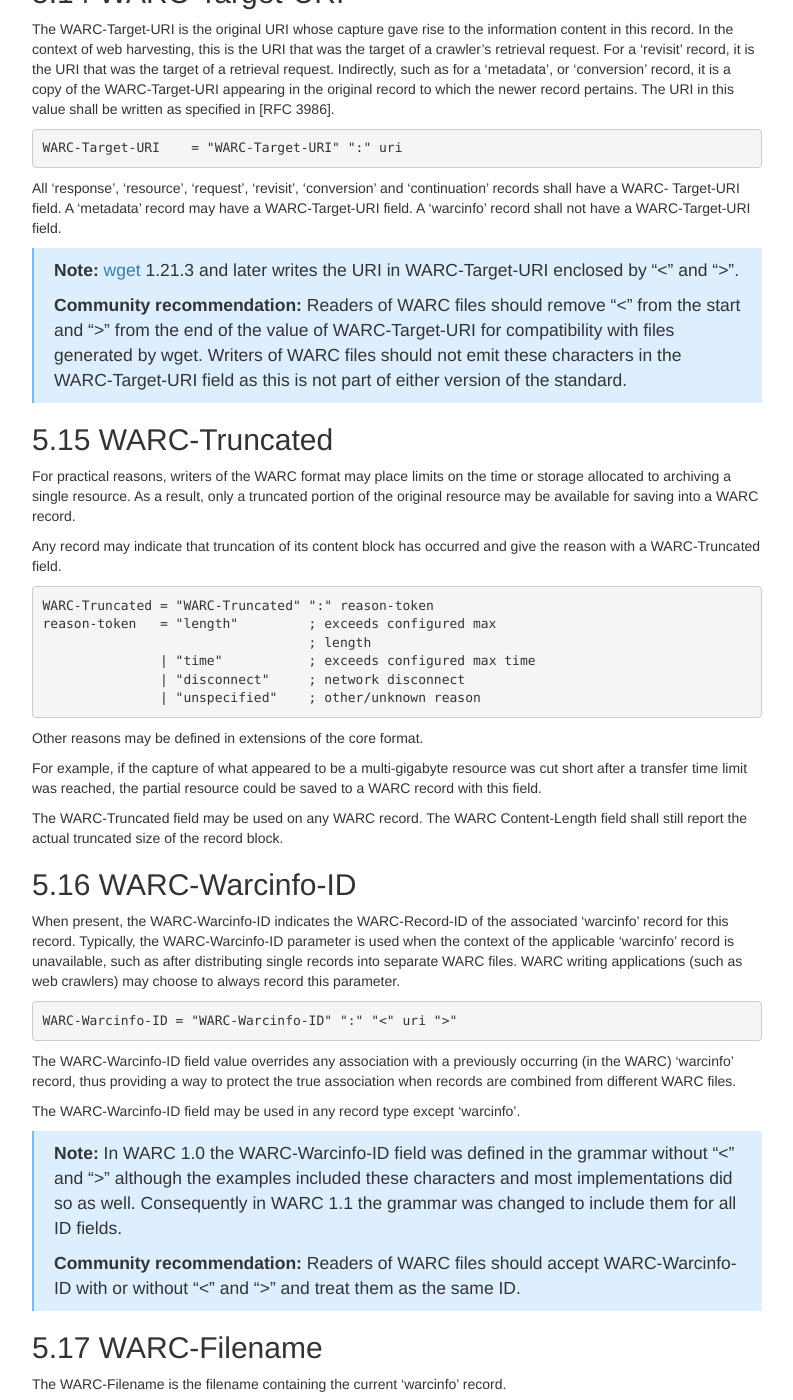
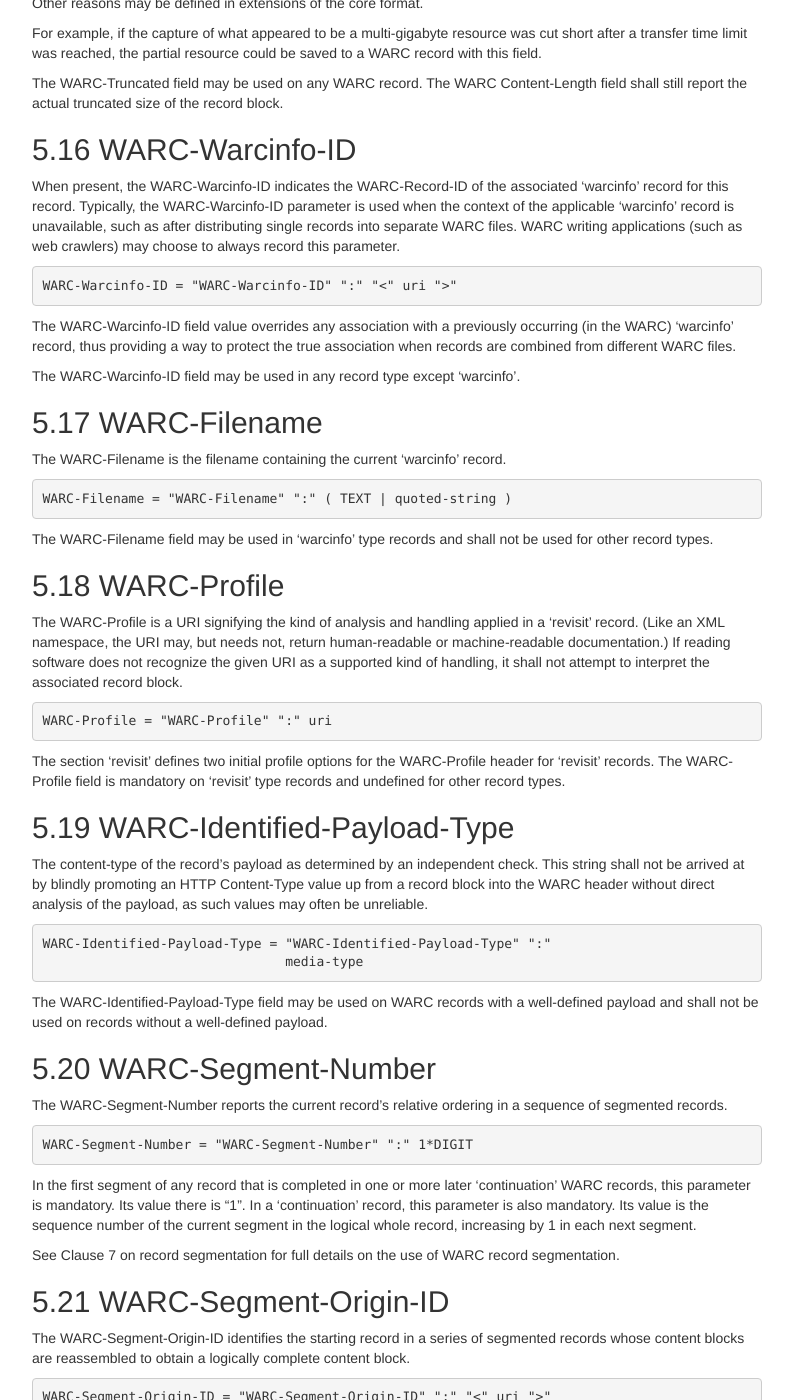
Before and after one commit to iipc/warc-specifications, a Jekyll site: the page built from specifications/warc-format/warc-1.1-annotated/index.md, in a window 1280 px wide and 1400 px high, scrolled down 12906 px. Shown: the whole window, without its empty margins (433-1226 px from the left). Built offline with Jekyll 4.4.1, drawn with Linux system fonts in a browser that asks for light colours; nearby versions of some CDN libraries; some of the changed text lies outside the part shown.

Commit message:
Revert "Add annotations about < and > in IDs and WARC-Target-URI"
This reverts commit 0fd1ca33cba12cccd87f6962ca572c95f8a93c08.

```diff
--- a/specifications/warc-format/warc-1.1-annotated/index.md
+++ b/specifications/warc-format/warc-1.1-annotated/index.md
@@ -432,14 +432,6 @@
 
 All records shall have a WARC-Record-ID field.
 
-> **Note:** In WARC 1.0 the WARC-Record-ID field was defined in the
-> grammar without "<" and ">" although the examples included these
-> characters and most implementations did so as well. Consequently
-> in WARC 1.1 the grammar was changed to include them for all ID fields.
->
-> **Community recommendation:** Readers of WARC files should accept
-> WARC-Record-ID with or without "<" and ">" and treat them as the same ID.
-
 Content-Length (mandatory)
 --------------------------
 
@@ -570,14 +562,6 @@
 may be repeated within the same WARC record.
 
 See Annex A for examples on usage of WARC-Concurrent-To fields.
-
-> **Note:** In WARC 1.0 the WARC-Concurrent-To field was defined in the
-> grammar without "<" and ">" although the examples included these
-> characters and most implementations did so as well. Consequently
-> in WARC 1.1 the grammar was changed to include them for all ID fields.
->
-> **Community recommendation:** Readers of WARC files should accept
-> WARC-Concurrent-To with or without "<" and ">" and treat them as the same ID.
 
 WARC-Block-Digest
 -----------------
@@ -731,14 +715,6 @@
 
 See Annex A for examples on usage of WARC-Refers-To fields.
 
-> **Note:** In WARC 1.0 the WARC-Refers-To field was defined in the
-> grammar without "<" and ">" although the examples included these
-> characters and most implementations did so as well. Consequently
-> in WARC 1.1 the grammar was changed to include them for all ID fields.
->
-> **Community recommendation:** Readers of WARC files should accept
-> WARC-Refers-To with or without "<" and ">" and treat them as the same ID.
-
 WARC-Refers-To-Target-URI
 -------------------------
 
@@ -792,15 +768,6 @@
 record may have a WARC-Target-URI field. A 'warcinfo' record shall not
 have a WARC-Target-URI field.
 
-> **Note:** [wget](https://www.gnu.org/software/wget/) 1.21.3 and later
-> writes the URI in WARC-Target-URI enclosed by "<" and ">".
->
-> **Community recommendation:** Readers of WARC files should remove
-> "<" from the start and ">" from the end of the value of WARC-Target-URI
-> for compatibility with files generated by wget. Writers of WARC files
-> should not emit these characters in the WARC-Target-URI field as this
-> is not part of either version of the standard.
-
 WARC-Truncated
 --------------
 
@@ -848,14 +815,6 @@
 
 The WARC-Warcinfo-ID field may be used in any record type except 'warcinfo'.
 
-> **Note:** In WARC 1.0 the WARC-Warcinfo-ID field was defined in the
-> grammar without "<" and ">" although the examples included these
-> characters and most implementations did so as well. Consequently
-> in WARC 1.1 the grammar was changed to include them for all ID fields.
->
-> **Community recommendation:** Readers of WARC files should accept
-> WARC-Warcinfo-ID with or without "<" and ">" and treat them as the same ID.
-
 WARC-Filename
 -------------
 
@@ -924,14 +883,6 @@
 This field is mandatory on all 'continuation' records, and shall not be
 used in other records. See Clause 7 on record segmentation for full
 details on the use of WARC record segmentation.
-
-> **Note:** In WARC 1.0 the WARC-Segment-Origin-ID field was defined in the
-> grammar without "<" and ">" although the examples included these
-> characters. Consequently in WARC 1.1 the grammar was changed to include them
-> for all ID fields.
->
-> **Community recommendation:** Readers of WARC files should accept
-> WARC-Segment-Origin-ID with or without "<" and ">" and treat them as the same ID.
 
 WARC-Segment-Total-Length
 -------------------------
```
